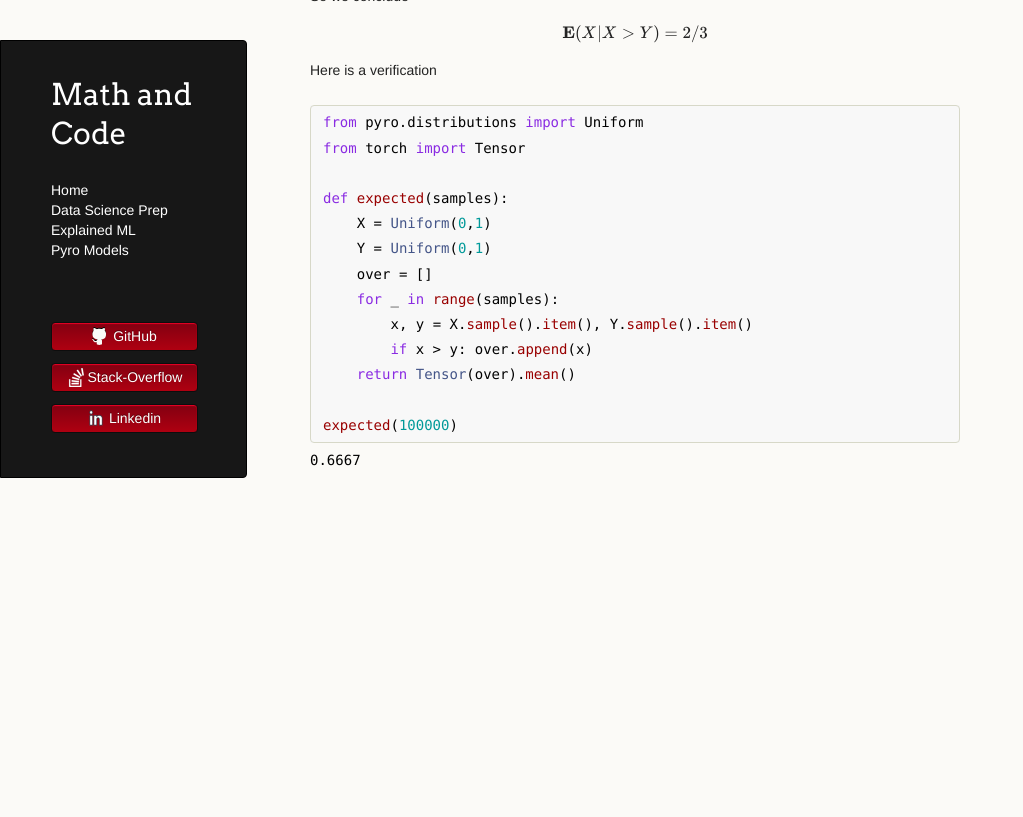
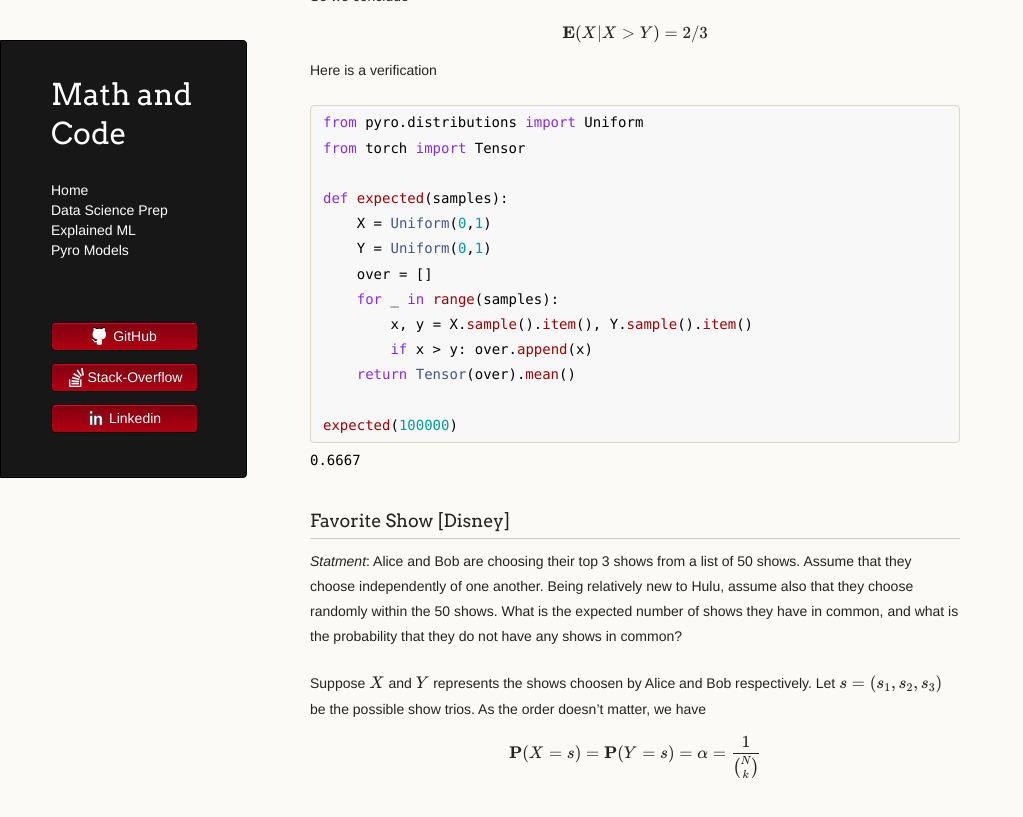
Before and after one commit to LemonPy29/LemonPy29.github.io, a Jekyll site: the page built from data-science-prep/probability-statistic.md, in a window 1280 px wide and 900 px high, scrolled down 722 px. Shown: the top 817 px of the window, without its empty margins (0-1023 px from the left). Built offline with Jekyll 4.4.1, drawn with Linux system fonts in a browser that asks for light colours; nearby versions of some CDN libraries; the repository's description, which GitHub fills in, is left out; before the commit the page ends 1317 px from its top, so only the background shows below that.

Commit message:
Update probability-statistic.md

````diff
--- a/data-science-prep/probability-statistic.md
+++ b/data-science-prep/probability-statistic.md
@@ -50,3 +50,12 @@ def expected(samples):
 expected(100000)
 ```
 `0.6667`
+
+### Favorite Show [Disney]
+
+*Statment*: Alice and Bob are choosing their top 3 shows from a list of 50 shows. Assume that they choose independently of one another. Being relatively new to Hulu, assume also that they choose randomly within the 50 shows. What is the expected number of shows they have in common, and what is the probability that they do not have any shows in common?
+
+Suppose \\( X \\) and \\( Y \\) represents the shows choosen by Alice and Bob respectively. Let \\( s = (s_1, s_2, s_3) \\) be the possible show trios. As the order doesn't matter, we have
+\\[
+\textbf{P}(X = s) = \textbf{P}(Y = s) = \alpha = \frac{1}{\binom{N}{k}}
+\\]
````
